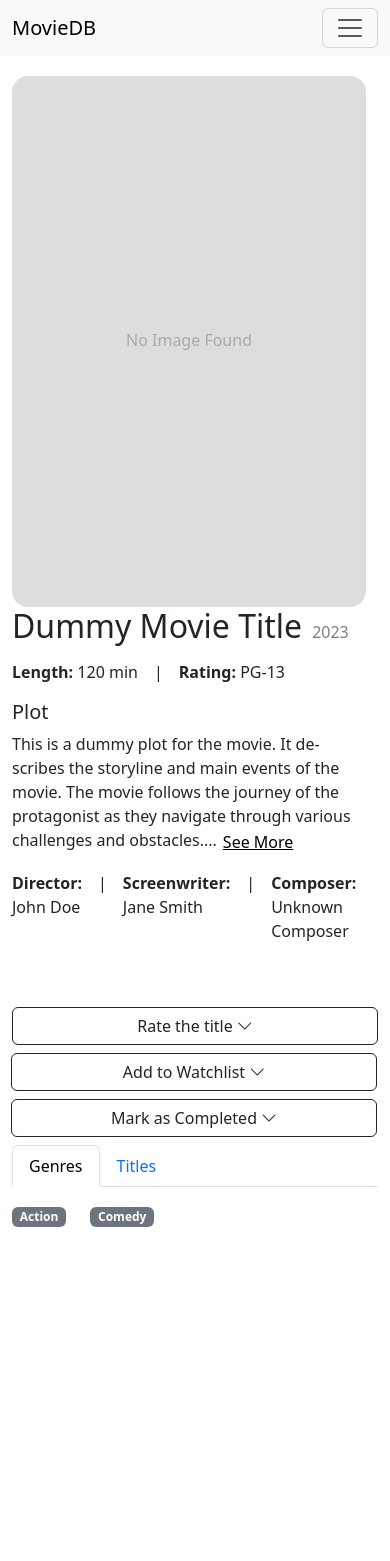
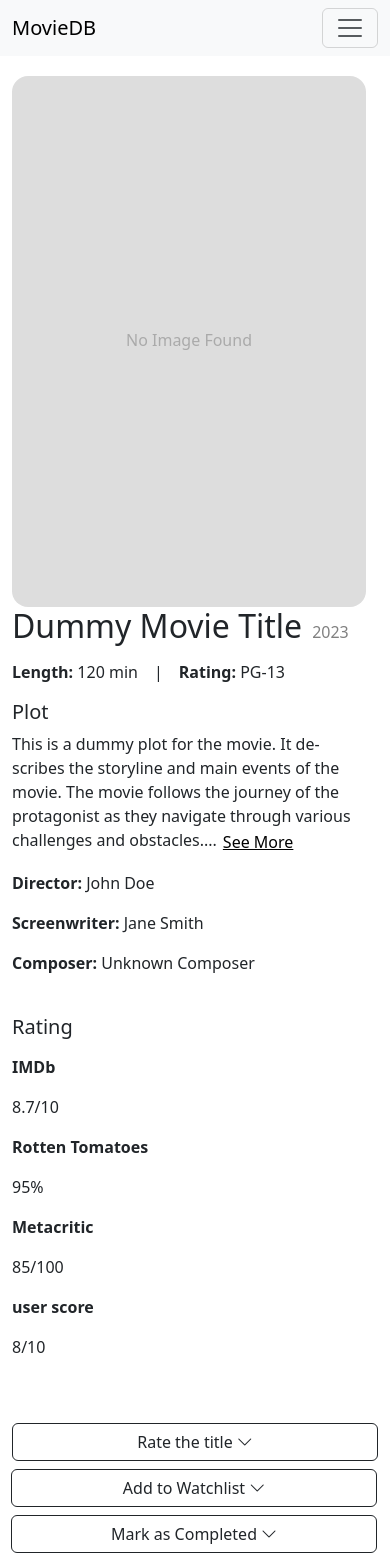
Before and after one commit to RUC-MSc-CS-CIT-2024/portfolio_subproject_3, a React (Vite) app in the folder src/frontend/: page /media/1 in a window 390 px wide. Shown: the top 1561 px of the page. Before the commit the page ends 1235 px from the top, so only its background shows below. Built offline with nearby package versions, Linux system fonts and the light colour scheme.

Commit message:
feat: set up rating component

```diff
--- a/src/frontend/src/components/MediaInformation/MediaInformation.css
+++ b/src/frontend/src/components/MediaInformation/MediaInformation.css
@@ -22,3 +22,13 @@
   margin-left: 5px;
   color: black;
 }
+
+@media only screen and (max-width: 500px) {
+  .crew-information {
+    flex-direction: column;
+  }
+
+  .lines {
+    display: none;
+  }
+}
--- a/src/frontend/src/components/MediaInformation/MediaInformation.jsx
+++ b/src/frontend/src/components/MediaInformation/MediaInformation.jsx
@@ -8,7 +8,7 @@ import {
   Placeholder,
 } from 'react-bootstrap';
 import './MediaInformation.css';
-import { PlaceholderText, InfoRow, DefaultImage } from '@/components';
+import { PlaceholderText, InfoRow, DefaultImage, Rating } from '@/components';
 
 export default function MediaInformation({
   poster,
@@ -20,6 +20,7 @@ export default function MediaInformation({
   director,
   screenwriter,
   composer,
+  ratings,
   isLoading,
 }) {
   const [showMore, setShowMore] = useState(false);
@@ -112,14 +113,19 @@ export default function MediaInformation({
                   <PlaceholderText as="p" xs={6} />
                 </>
               ) : (
-                <div className="d-flex mt-3">
+                <div className="d-flex mt-3 crew-information">
                   <InfoRow label="Director" value={director} />
-                  <p className="mx-3">|</p>
+                  <p className="mx-3 lines">|</p>
                   <InfoRow label="Screenwriter" value={screenwriter} />
-                  <p className="mx-3">|</p>
+                  <p className="mx-3 lines">|</p>
                   <InfoRow label="Composer" value={composer} />
                 </div>
               )}
+            </Col>
+          </Row>
+          <Row>
+            <Col>
+              <Rating ratings={ratings} />
             </Col>
           </Row>
         </Col>
--- /dev/null
+++ b/src/frontend/src/components/Rating/Rating.css
@@ -0,0 +1,22 @@
+.rating-headline {
+  margin-top: 1.5rem;
+}
+.rating-container {
+  width: 100%;
+  display: flex;
+  gap: 3rem;
+  margin-top: 1rem;
+}
+
+.rating {
+  display: flex;
+  flex-direction: column;
+  width: fit-content;
+}
+
+@media only screen and (max-width: 515px) {
+  .rating-container {
+    flex-direction: column;
+    gap: 0;
+  }
+}
--- /dev/null
+++ b/src/frontend/src/components/Rating/Rating.jsx
@@ -0,0 +1,19 @@
+import './Rating.css';
+
+export default function Rating({ ratings }) {
+  return (
+    <>
+      <h5 className="rating-headline">Rating</h5>
+      <div className="rating-container">
+        {ratings.map((rating, index) => (
+          <div key={index} className="rating">
+            <p>
+              <strong>{rating.name}</strong>
+            </p>
+            <p>{rating.score}</p>
+          </div>
+        ))}
+      </div>
+    </>
+  );
+}
--- a/src/frontend/src/components/index.js
+++ b/src/frontend/src/components/index.js
@@ -17,3 +17,4 @@ export { default as DefaultImage } from './DefaultImage/DefaultImage';
 export { default as MediaActions } from './MediaActions/MediaActions';
 export { default as ActionDropdown } from './ActionDropdown/ActionDropdown';
 export { default as MediaBadges } from './MediaBadges/MediaBadges';
+export { default as Rating } from './Rating/Rating';
--- a/src/frontend/src/pages/MediaDetailPage.jsx
+++ b/src/frontend/src/pages/MediaDetailPage.jsx
@@ -13,6 +13,12 @@ export default function MediaDetailPage() {
     plot: 'This is a dummy plot for the movie. It describes the storyline and main events of the movie. The movie follows the journey of the protagonist as they navigate through various challenges and obstacles. Along the way, they encounter a diverse cast of characters, each with their own unique backstory and motivations. The plot thickens as secrets are revealed, alliances are formed, and conflicts arise. The protagonist must use their wit, courage, and determination to overcome the odds and achieve their goals. The movie is filled with thrilling action sequences, emotional moments, and unexpected twists and turns. As the story unfolds, the audience is taken on a rollercoaster ride of emotions, from laughter to tears, from suspense to relief. In the end, the protagonist emerges victorious, having learned valuable lessons and grown as a person. The movie leaves a lasting impact on the audience, making them reflect on their own lives and the choices they make. It is a tale of resilience, hope, and the power of the human spirit.',
     director: 'John Doe',
     screenwriter: 'Jane Smith',
+    ratings: [
+      { name: 'IMDb', score: '8.7/10' },
+      { name: 'Rotten Tomatoes', score: '95%' },
+      { name: 'Metacritic', score: '85/100' },
+      { name: 'user score', score: '8/10' },
+    ],
   };
   const { id: mediaId } = useParams();
 
```
